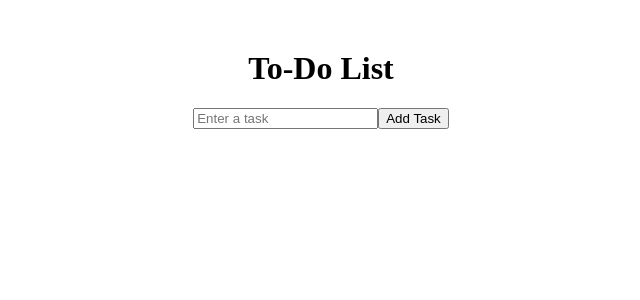
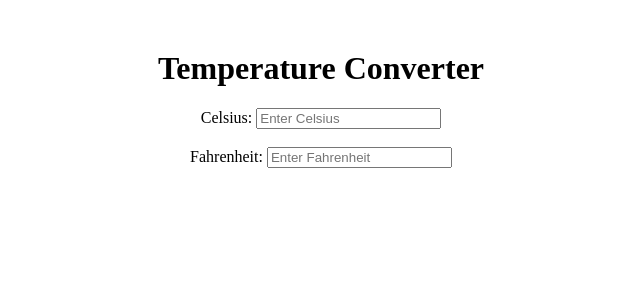
Before and after one commit to EEVAEP/React-Training, a React (Vite) app: page / in a window 1280 px wide. Shown: the top 300 px of the page, without its empty margins (319-959 px from the left). Built offline with nearby package versions, Linux system fonts and the light colour scheme.

Commit message:
Temperature Converter

```diff
--- a/src/App.jsx
+++ b/src/App.jsx
@@ -1,31 +1,43 @@
 import React, { useState } from 'react';
 
 function App() {
-  const [task, setTask] = useState('');
-  const [tasks, setTasks] = useState([]);
+  const [celsius, setCelsius] = useState('');
+  const [fahrenheit, setFahrenheit] = useState('');
 
-  const handleAddTask = () => {
-    if (task.trim()) {
-      setTasks([...tasks, task]);
-      setTask('');
-    }
+  const handleCelsiusChange = (e) => {
+    const value = e.target.value;
+    setCelsius(value);
+    setFahrenheit(value ? (value * 9) / 5 + 32 : '');
+  };
+
+  const handleFahrenheitChange = (e) => {
+    const value = e.target.value;
+    setFahrenheit(value);
+    setCelsius(value ? ((value - 32) * 5) / 9 : '');
   };
 
   return (
     <div style={{ textAlign: 'center', marginTop: '50px' }}>
-      <h1>To-Do List</h1>
-      <input
-        type="text"
-        value={task}
-        onChange={(e) => setTask(e.target.value)}
-        placeholder="Enter a task"
-      />
-      <button onClick={handleAddTask}>Add Task</button>
-      <ul>
-        {tasks.map((item, index) => (
-          <li key={index}>{item}</li>
-        ))}
-      </ul>
+      <h1>Temperature Converter</h1>
+      <div>
+        <label>Celsius: </label>
+        <input
+          type="number"
+          value={celsius}
+          onChange={handleCelsiusChange}
+          placeholder="Enter Celsius"
+        />
+      </div>
+      <br />
+      <div>
+        <label>Fahrenheit: </label>
+        <input
+          type="number"
+          value={fahrenheit}
+          onChange={handleFahrenheitChange}
+          placeholder="Enter Fahrenheit"
+        />
+      </div>
     </div>
   );
 }
```
